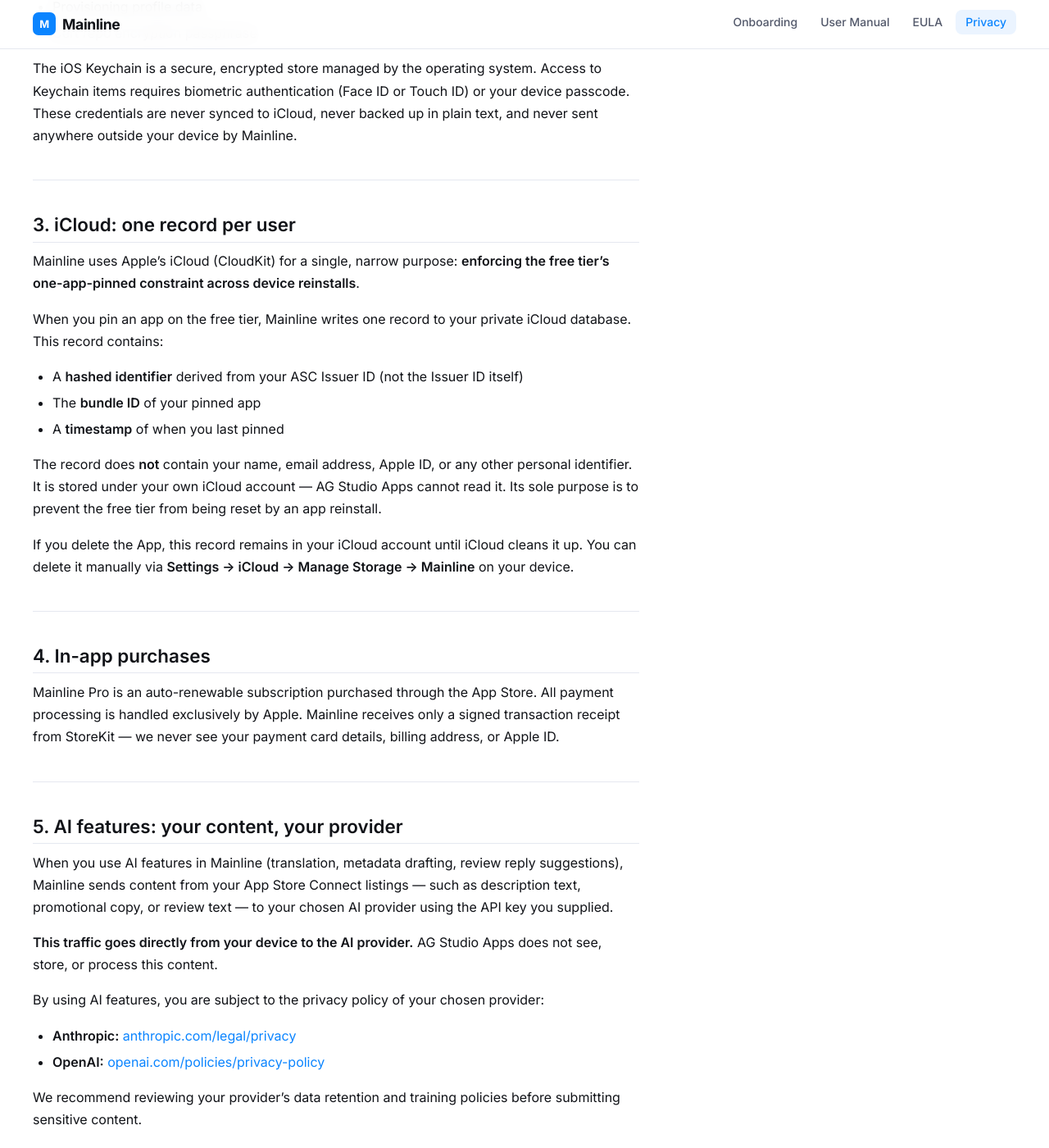
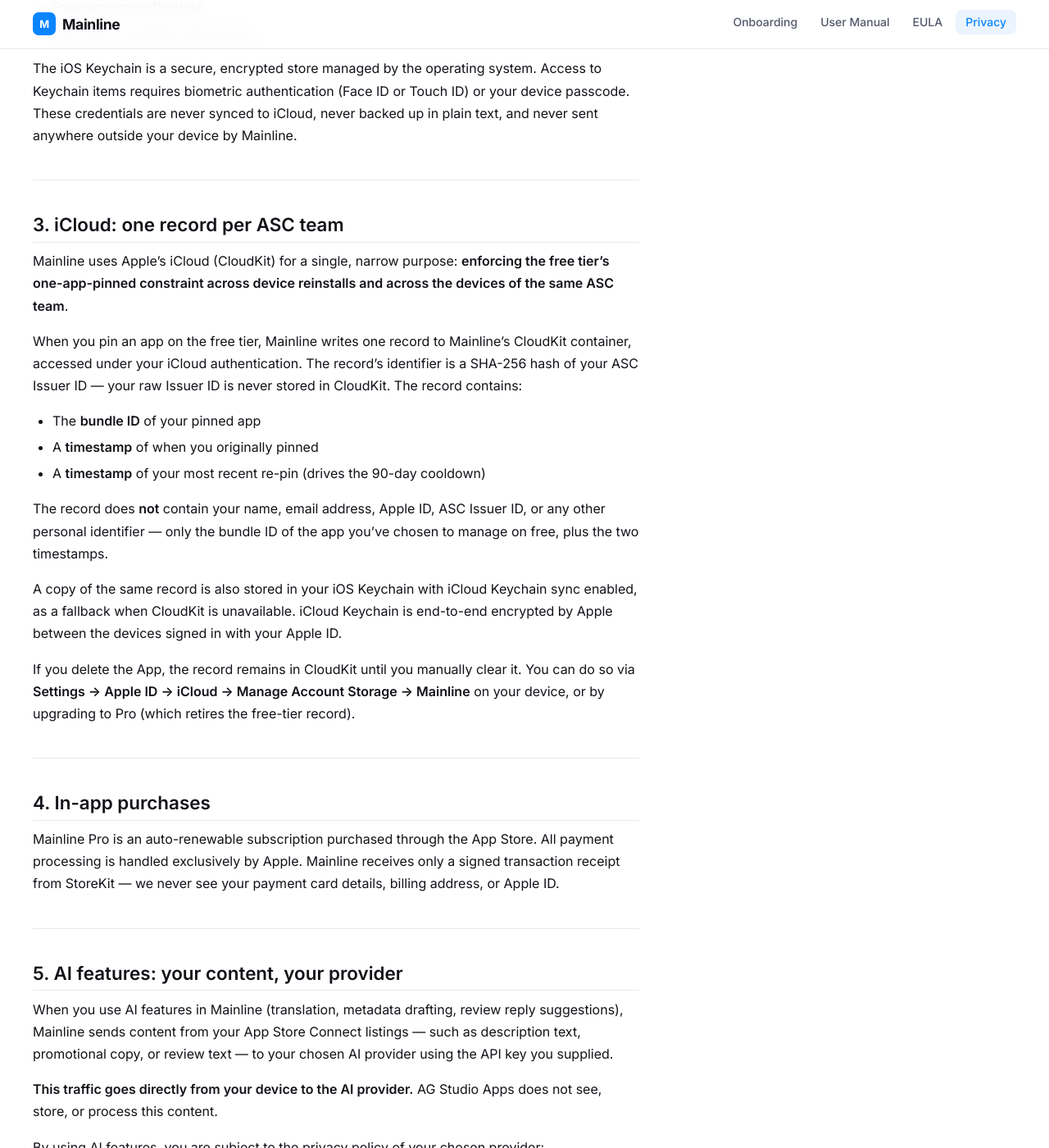
Before and after one commit to AG-Studio-Apps/mainline_docs, a Jekyll site: the page built from privacy/index.md, in a window 1280 px wide and 1400 px high, scrolled down 1370 px. Shown: the whole window at 82% size. Built offline with Jekyll 4.4.1, drawn with Linux system fonts in a browser that asks for light colours.

Commit message:
Review fixes: custom domain + factual corrections
- Switched the site to mainline.agnticstudio.com (custom domain via
  CNAME file). _config.yml `url`/`baseurl` and README updated to match;
  internal `relative_url` paths still resolve correctly under the new
  root.
- Hero badge: "Now on the App Store" → "Coming to the App Store".
  Mainline isn't approved yet; the badge will be flipped + linked to
  the App Store listing post-approval.
- Privacy Policy §3 corrected: the CloudKit record sits in the
  PUBLIC database (verified in the source), not a private database.
  Updated the wording to "Mainline's CloudKit container, accessed
  under your iCloud authentication," called out the SHA-256 hash of
  the ASC issuer ID as the record key, listed the actual record
  fields (bundle ID + two timestamps), and disclosed the iCloud-
  Keychain-synced mirror that exists as a fallback when CloudKit is
  unavailable.
- AI Features manual page: corrected the Architecture Planning
  Wizard description. It generates a multi-bundle architecture
  proposal (main + widgets / extensions + App Groups + per-bundle
  capabilities) and on Accept actually creates those bundles in
  ASC; it doesn't generate "data model recommendations" or
  "monetisation approaches." Tightened the section to match what
  ships.

Co-Authored-By: Claude Opus 4.7 (1M context) <noreply@anthropic.com>

```diff
--- /dev/null
+++ b/CNAME
@@ -0,0 +1 @@
+mainline.agnticstudio.com
--- a/_config.yml
+++ b/_config.yml
@@ -1,7 +1,7 @@
 title: "Mainline"
 description: "Manage your App Store Connect apps from your iPhone."
-baseurl: "/mainline_docs"
-url: "https://ag-studio-apps.github.io"
+baseurl: ""
+url: "https://mainline.agnticstudio.com"
 
 # Build settings
 theme: null
@@ -11,13 +11,13 @@ plugins:
 # Navigation
 nav_links:
   - title: Onboarding
-    url: /mainline_docs/onboarding/
+    url: /onboarding/
   - title: User Manual
-    url: /mainline_docs/manual/
+    url: /manual/
   - title: EULA
-    url: /mainline_docs/eula/
+    url: /eula/
   - title: Privacy
-    url: /mainline_docs/privacy/
+    url: /privacy/
 
 # Collections
 collections:
--- a/index.html
+++ b/index.html
@@ -6,7 +6,7 @@ description: "Mainline lets you manage your App Store Connect apps — listings,
 
 <!-- Hero -->
 <section class="hero">
-  <div class="hero__badge">Now on the App Store</div>
+  <div class="hero__badge">Coming to the App Store</div>
   <h1 class="hero__title">Your App Store,<br>in your pocket.</h1>
   <p class="hero__subtitle">
     Mainline is a native iPhone app for indie iOS developers. Edit metadata, manage
--- a/privacy/index.md
+++ b/privacy/index.md
@@ -58,19 +58,21 @@ The iOS Keychain is a secure, encrypted store managed by the operating system. A
 
 ---
 
-## 3. iCloud: one record per user
+## 3. iCloud: one record per ASC team
 
-Mainline uses Apple's iCloud (CloudKit) for a single, narrow purpose: **enforcing the free tier's one-app-pinned constraint across device reinstalls**.
+Mainline uses Apple's iCloud (CloudKit) for a single, narrow purpose: **enforcing the free tier's one-app-pinned constraint across device reinstalls and across the devices of the same ASC team**.
 
-When you pin an app on the free tier, Mainline writes one record to your private iCloud database. This record contains:
+When you pin an app on the free tier, Mainline writes one record to Mainline's CloudKit container, accessed under your iCloud authentication. The record's identifier is a SHA-256 hash of your ASC Issuer ID — your raw Issuer ID is never stored in CloudKit. The record contains:
 
-- A **hashed identifier** derived from your ASC Issuer ID (not the Issuer ID itself)
 - The **bundle ID** of your pinned app
-- A **timestamp** of when you last pinned
+- A **timestamp** of when you originally pinned
+- A **timestamp** of your most recent re-pin (drives the 90-day cooldown)
 
-The record does **not** contain your name, email address, Apple ID, or any other personal identifier. It is stored under your own iCloud account — AG Studio Apps cannot read it. Its sole purpose is to prevent the free tier from being reset by an app reinstall.
+The record does **not** contain your name, email address, Apple ID, ASC Issuer ID, or any other personal identifier — only the bundle ID of the app you've chosen to manage on free, plus the two timestamps.
 
-If you delete the App, this record remains in your iCloud account until iCloud cleans it up. You can delete it manually via **Settings → iCloud → Manage Storage → Mainline** on your device.
+A copy of the same record is also stored in your iOS Keychain with iCloud Keychain sync enabled, as a fallback when CloudKit is unavailable. iCloud Keychain is end-to-end encrypted by Apple between the devices signed in with your Apple ID.
+
+If you delete the App, the record remains in CloudKit until you manually clear it. You can do so via **Settings → Apple ID → iCloud → Manage Account Storage → Mainline** on your device, or by upgrading to Pro (which retires the free-tier record).
 
 ---
 
```
Also changed, not shown: _manual/ai-features.md (+3 -6 lines), README.md.
